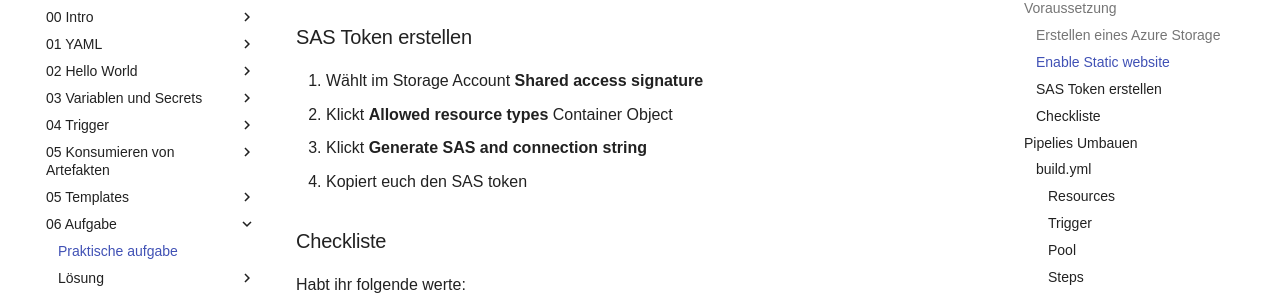
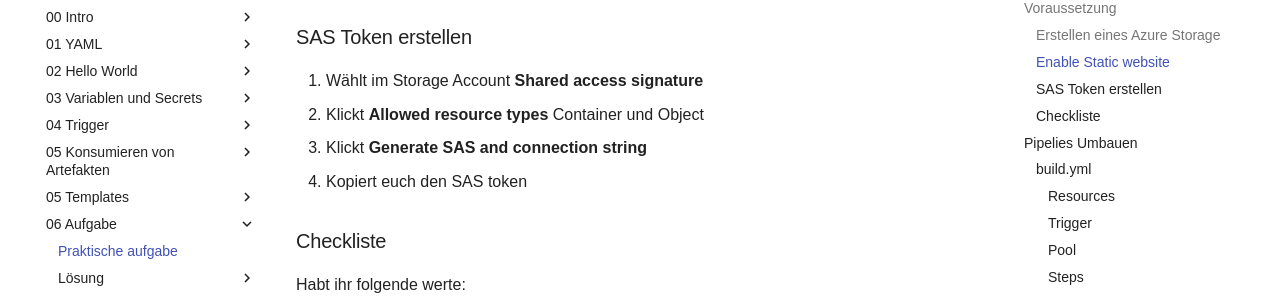
Before and after one commit to zyeiy2/Content_Dokumentation, an MkDocs documentation site: the page built from docs/06-Aufgabe/01-Aufgabe.md, in a window 1280 px wide and 900 px high, scrolled down 3094 px. Shown: the part 154-450 px from the top of the window. Built offline with MkDocs 1.6.1 and Material for MkDocs 9.7.7, drawn with Linux system fonts in a browser that asks for light colours; some web fonts are replaced; comment, search, counter and statistics services are not loaded.

Commit message:
Update 01-Aufgabe.md
Add und

```diff
--- a/docs/06-Aufgabe/01-Aufgabe.md
+++ b/docs/06-Aufgabe/01-Aufgabe.md
@@ -55,7 +55,7 @@ Geht bitte wie folgt vor, um einen Azure Storage im ORAYLIS Tennant zu erstellen
 
 ### SAS Token erstellen
 1. Wählt im Storage Account **Shared access signature**
-2. Klickt **Allowed resource types** Container Object
+2. Klickt **Allowed resource types** Container und Object
 3. Klickt **Generate SAS and connection string**
 4. Kopiert euch den SAS token
 
```
